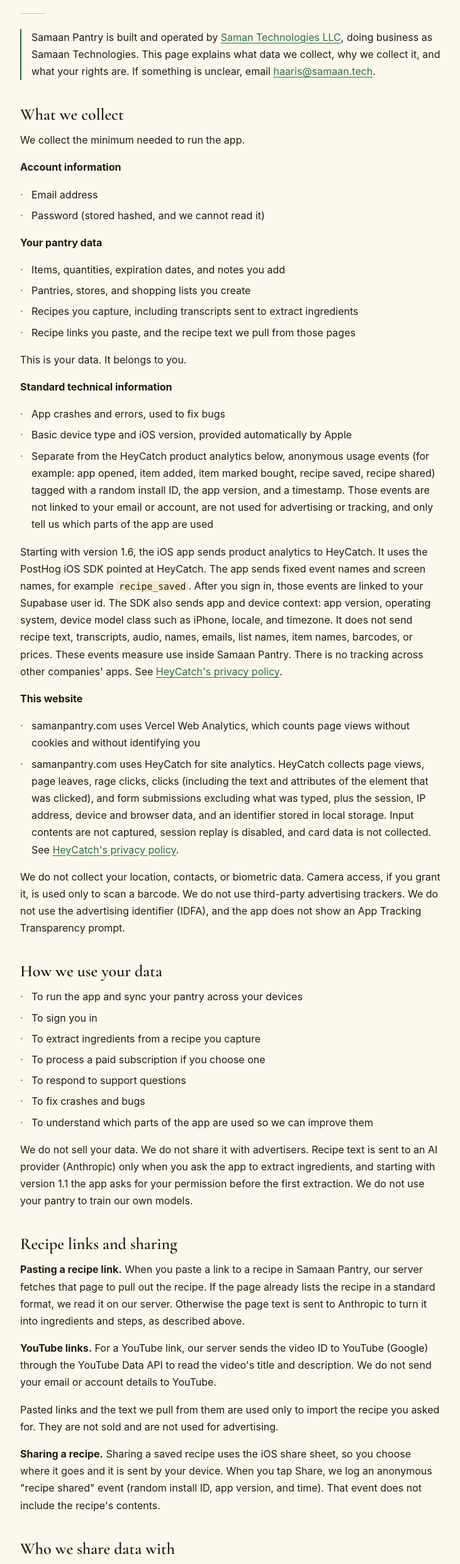
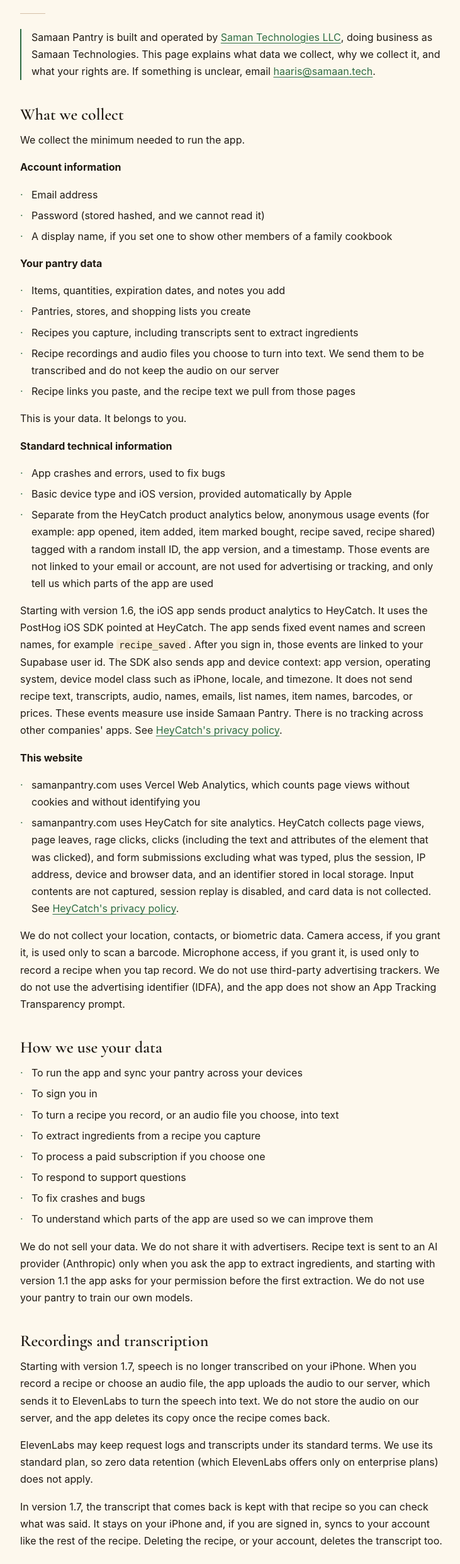
Before and after one commit to Pakiboy23/saman-landing, a plain HTML site: page privacy.html in a window 1280 px wide. Shown: the part 243-2726 px from the top of the page at 63% size, without its empty margins (272-1003 px from the left). Drawn offline with Linux system fonts and the light colour scheme; a script that the page names is missing.

Commit message:
Privacy: disclose ElevenLabs server transcription (1.7) (#22)
* Privacy: disclose server transcription via ElevenLabs

* privacy: disclose ElevenLabs server transcription for recordings (1.7)

* privacy: say what happens to the 1.7 transcript; list family display name

Fills the spec 9.1 TODO with what 1.7 actually does (transcript kept with the recipe, synced when signed in, deleted with the recipe or account). Adds the optional family cookbook display name under account information to match the App Privacy label (Name).

```diff
--- a/privacy.html
+++ b/privacy.html
@@ -63,7 +63,7 @@ analytics.init({
       },
       "publisher": { "@id": "https://www.samanpantry.com/#org" },
       "datePublished": "2026-09-27",
-      "dateModified": "2026-10-15",
+      "dateModified": "2026-11-17",
       "mainEntityOfPage": "https://www.samanpantry.com/privacy",
       "image": "https://www.samanpantry.com/og-image.png"
     }
@@ -95,7 +95,7 @@ analytics.init({
     </ol>
   </nav>
   <h1>Privacy Policy</h1>
-  <span class="updated">Last updated: October 15, 2026</span>
+  <span class="updated">Last updated: November 17, 2026</span>
   <hr class="rule">
   <p class="intro">Samaan Pantry is built and operated by <a href="https://samaan.tech/press">Saman Technologies LLC</a>, doing business as Samaan Technologies. This page explains what data we collect, why we collect it, and what your rights are. If something is unclear, email <a href="mailto:haaris@samaan.tech">haaris@samaan.tech</a>.</p>
 
@@ -106,6 +106,7 @@ analytics.init({
   <ul>
     <li>Email address</li>
     <li>Password (stored hashed, and we cannot read it)</li>
+    <li>A display name, if you set one to show other members of a family cookbook</li>
   </ul>
 
   <p><strong>Your pantry data</strong></p>
@@ -113,6 +114,7 @@ analytics.init({
     <li>Items, quantities, expiration dates, and notes you add</li>
     <li>Pantries, stores, and shopping lists you create</li>
     <li>Recipes you capture, including transcripts sent to extract ingredients</li>
+    <li>Recipe recordings and audio files you choose to turn into text. We send them to be transcribed and do not keep the audio on our server</li>
     <li>Recipe links you paste, and the recipe text we pull from those pages</li>
   </ul>
 
@@ -132,12 +134,13 @@ analytics.init({
     <li>samanpantry.com uses HeyCatch for site analytics. HeyCatch collects page views, page leaves, rage clicks, clicks (including the text and attributes of the element that was clicked), and form submissions excluding what was typed, plus the session, IP address, device and browser data, and an identifier stored in local storage. Input contents are not captured, session replay is disabled, and card data is not collected. See <a href="https://heycatch.ai/privacy" target="_blank" rel="noopener">HeyCatch's privacy policy</a>.</li>
   </ul>
 
-  <p>We do not collect your location, contacts, or biometric data. Camera access, if you grant it, is used only to scan a barcode. We do not use third-party advertising trackers. We do not use the advertising identifier (IDFA), and the app does not show an App Tracking Transparency prompt.</p>
+  <p>We do not collect your location, contacts, or biometric data. Camera access, if you grant it, is used only to scan a barcode. Microphone access, if you grant it, is used only to record a recipe when you tap record. We do not use third-party advertising trackers. We do not use the advertising identifier (IDFA), and the app does not show an App Tracking Transparency prompt.</p>
 
   <h2>How we use your data</h2>
   <ul>
     <li>To run the app and sync your pantry across your devices</li>
     <li>To sign you in</li>
+    <li>To turn a recipe you record, or an audio file you choose, into text</li>
     <li>To extract ingredients from a recipe you capture</li>
     <li>To process a paid subscription if you choose one</li>
     <li>To respond to support questions</li>
@@ -146,6 +149,11 @@ analytics.init({
   </ul>
 
   <p>We do not sell your data. We do not share it with advertisers. Recipe text is sent to an AI provider (Anthropic) only when you ask the app to extract ingredients, and starting with version 1.1 the app asks for your permission before the first extraction. We do not use your pantry to train our own models.</p>
+
+  <h2>Recordings and transcription</h2>
+  <p>Starting with version 1.7, speech is no longer transcribed on your iPhone. When you record a recipe or choose an audio file, the app uploads the audio to our server, which sends it to ElevenLabs to turn the speech into text. We do not store the audio on our server, and the app deletes its copy once the recipe comes back.</p>
+  <p>ElevenLabs may keep request logs and transcripts under its standard terms. We use its standard plan, so zero data retention (which ElevenLabs offers only on enterprise plans) does not apply.</p>
+  <p>In version 1.7, the transcript that comes back is kept with that recipe so you can check what was said. It stays on your iPhone and, if you are signed in, syncs to your account like the rest of the recipe. Deleting the recipe, or your account, deletes the transcript too.</p>
 
   <h2>Recipe links and sharing</h2>
   <p><strong>Pasting a recipe link.</strong> When you paste a link to a recipe in Samaan Pantry, our server fetches that page to pull out the recipe. If the page already lists the recipe in a standard format, we read it on our server. Otherwise the page text is sent to Anthropic to turn it into ingredients and steps, as described above.</p>
@@ -159,6 +167,7 @@ analytics.init({
     <li><strong>Supabase.</strong> Database, authentication, and the Edge Functions that proxy recipe extraction and account deletion. Your account and pantry data live here. Supabase also receives an anonymous product-event row (random install ID, event name, and app version) that is not tied to your account. See <a href="https://supabase.com/privacy" target="_blank" rel="noopener">Supabase's privacy policy</a>.</li>
     <li><strong>HeyCatch.</strong> Product analytics from the iOS app starting with version 1.6, using the PostHog iOS SDK pointed at HeyCatch, as described above. samanpantry.com also uses HeyCatch for site analytics. That collection is described in the This website section above. See <a href="https://heycatch.ai/privacy" target="_blank" rel="noopener">HeyCatch's privacy policy</a>.</li>
     <li><strong>Anthropic.</strong> Processes the recipe text you choose to extract (a transcript, or text from a recipe link you paste), only through our <code>extract-recipe</code> Edge Function. The iOS app never talks to Anthropic directly and never ships an API key. See <a href="https://www.anthropic.com/privacy" target="_blank" rel="noopener">Anthropic's privacy policy</a>.</li>
+    <li><strong>ElevenLabs.</strong> Turns recipe recordings and audio files you choose into text. Audio goes from the app to our server and then to ElevenLabs. The iOS app never talks to ElevenLabs directly. ElevenLabs may keep request logs and transcripts under its standard terms. See <a href="https://elevenlabs.io/privacy-policy" target="_blank" rel="noopener">ElevenLabs' privacy policy</a>.</li>
     <li><strong>YouTube (Google).</strong> When you paste a YouTube link, receives the video ID through the YouTube Data API so our server can read the video's title and description. See <a href="https://policies.google.com/privacy" target="_blank" rel="noopener">Google's privacy policy</a>.</li>
     <li><strong>RevenueCat.</strong> Subscription status if you buy Samaan Pro. See <a href="https://www.revenuecat.com/privacy" target="_blank" rel="noopener">RevenueCat's privacy policy</a>.</li>
     <li><strong>Apple.</strong> App distribution, in-app purchases, and standard iOS diagnostics. See <a href="https://www.apple.com/legal/privacy/" target="_blank" rel="noopener">Apple's privacy policy</a>.</li>
```
